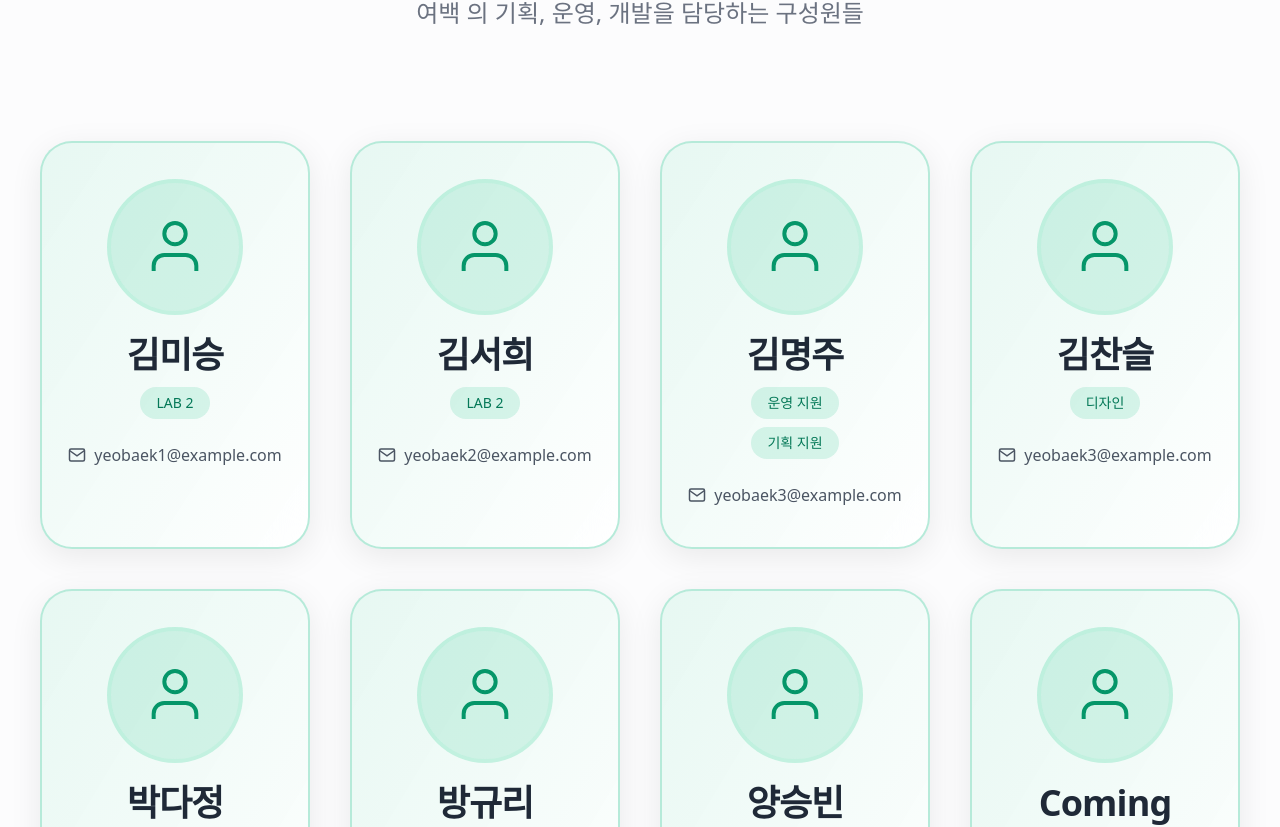
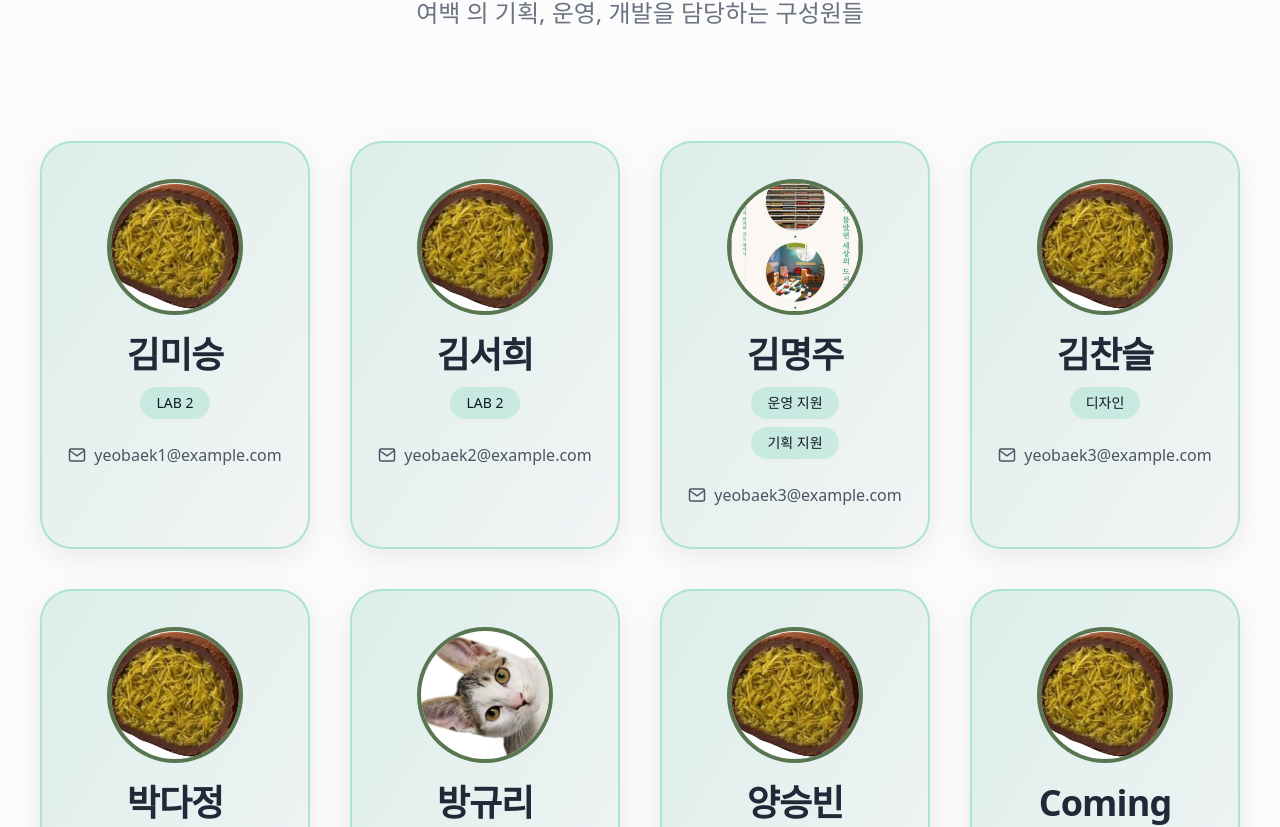
Before and after one commit to gyuriiiiii/Web_page, a React (Vite) app: page /about in a window 1280 px wide. Shown: the part 655-1482 px from the top of the page. Built offline with nearby package versions, Linux system fonts and the light colour scheme.

Commit message:
profile image edit

```diff
--- a/eslint.config.js
+++ b/eslint.config.js
@@ -5,7 +5,7 @@ import reactRefresh from 'eslint-plugin-react-refresh'
 import { defineConfig, globalIgnores } from 'eslint/config'
 
 export default defineConfig([
-  globalIgnores(['dist']),
+  globalIgnores(['dist', 'node_modules', '.venv']),
   {
     files: ['**/*.{js,jsx}'],
     extends: [
--- a/src/components/About.jsx
+++ b/src/components/About.jsx
@@ -7,26 +7,26 @@ const About = () => {
       name: "김미승",
       role: [ "LAB 2"],
       email: "yeobaek1@example.com",
-      image: "/team/member1.jpg"
+      image: "/backend/image/duzzonku.png"
     },
     {
       name: "김서희",
       role: ["LAB 2"],
       email: "yeobaek2@example.com",
-      image: "/team/member2.jpg"
+      image: "/backend/image/duzzonku.png"
     },
     {
       name: "김명주",
       role: ["운영 지원" , "기획 지원"],
       email: "yeobaek3@example.com",
-      image: "/team/member3.jpg"
+      image: "/backend/image/mj_logo.png"
 
     },
     {
       name: "김찬슬",
       role: ["디자인"],
       email: "yeobaek3@example.com",
-      image: "/team/member3.jpg"
+      image: "/backend/image/duzzonku.png"
 
     },
     {
@@ -39,13 +39,13 @@ const About = () => {
       name: "방규리",
       role: ["운영" ,"기획", "LAB 1" , "LAB 3" , "Frontend"],
       email: "yeobaek3@example.com",
-      image: "/team/member3.jpg"
+      image: "/backend/image/yuja.png"
 
     },{
       name: "양승빈",
       role: ["회장" ,"Backend", "운영"],
       email: "yeobaek3@example.com",
-      image: "/team/member3.jpg"
+      image: "/backend/image/duzzonku.png"
 
     },
 
@@ -53,7 +53,7 @@ const About = () => {
       name: "Coming Soon",
       role: ["여백의 신입부원 당신을 기다립니다"],
       email: "많관부 많사부",
-      image: "/team/member4.jpg"
+      image: "/backend/image/duzzonku.png"
     }
   ];
 
@@ -92,17 +92,18 @@ const About = () => {
             {teamMembers.map((member, index) => (
               <div
                 key={index}
-                className="p-8 md:p-10 rounded-[2rem] relative bg-white/80 backdrop-blur-3xl border-2 border-emerald-500/30 shadow-[0_8px_32px_rgba(0,0,0,0.08)] flex flex-col items-center text-center transition-all duration-500 hover:bg-emerald-50/30 hover:shadow-[0_8px_32px_rgba(16,185,129,0.15)] hover:-translate-y-3 hover:border-emerald-500/50 overflow-hidden group"
+                className="p-8 md:p-10 rounded-[2rem] relative bg-gray-100 backdrop-blur-3xl border-2 border-emerald-500/30 shadow-[0_8px_32px_rgba(0,0,0,0.08)] flex flex-col items-center text-center transition-all duration-500 hover:bg-emerald-50/30 hover:shadow-[0_8px_32px_rgba(16,185,129,0.15)] hover:-translate-y-3 hover:border-emerald-500/50 overflow-hidden group"
               >
                 <div className="absolute inset-0 bg-gradient-to-br from-emerald-500/10 to-transparent"></div>
-                <div className="absolute top-0 left-0 right-0 h-1 bg-gradient-to-r from-emerald-400 to-emerald-500 scale-x-0 transition-transform duration-500 group-hover:scale-x-100"></div>
+                <div className="absolute top-0 left-0 right-0 h-1 bg-gradient-to-r from-[#345441] to-emerald-500 scale-x-0 transition-transform duration-500 group-hover:scale-x-100"></div>
 
                 {/* Member Image */}
-                <div className="w-32 h-32 rounded-full overflow-hidden mb-6 bg-emerald-500/15 flex items-center justify-center relative z-10 ring-4 ring-emerald-400/25 transition-all duration-500 group-hover:ring-emerald-500/40 group-hover:scale-105">
-                  <svg width="64" height="64" viewBox="0 0 24 24" fill="none" stroke="currentColor" strokeWidth="1.5" className="text-emerald-600">
-                    <path d="M20 21v-2a4 4 0 0 0-4-4H8a4 4 0 0 0-4 4v2"/>
-                    <circle cx="12" cy="7" r="4"/>
-                  </svg>
+                <div className="w-32 h-32 rounded-full overflow-hidden mb-6 bg-white flex items-center justify-center relative z-10 ring-4 ring-[#587650] transition-all duration-500 group-hover:ring-emerald-500/40 group-hover:scale-105">
+                  <img
+                    src={member.image}
+                    alt={member.name}
+                    className="w-full h-full object-cover"
+                  />
                 </div>
 
                 {/* Member Info */}
@@ -112,7 +113,7 @@ const About = () => {
                   {member.role.map((r, idx) => (
                     <span
                       key={idx}
-                      className="inline-block bg-emerald-500/15 text-emerald-700 px-4 py-1.5 rounded-full text-sm font-medium mx-1 mb-2"
+                      className="inline-block bg-emerald-500/15 text-gray-900 px-4 py-1.5 rounded-full text-sm font-medium mx-1 mb-2"
                     >
                       {r}
                     </span>
--- a/src/components/Lab2.jsx
+++ b/src/components/Lab2.jsx
@@ -1,4 +1,4 @@
-import React, { useState } from 'react';
+import { useState } from 'react';
 import { useNavigate, useParams } from 'react-router-dom';
 
 const LabDetail = () => {
@@ -36,25 +36,12 @@ const LabDetail = () => {
     }
   ];
 
-  // 최신 자료 목록 (예시 데이터)
-  const recentPosts = [
-    { id: 1, category: '전체보기', title: '디지털 아카이빙 가이드', date: '2025-03-15' },
-    { id: 2, category: '해외여행', title: '일본 도쿄 여행기', date: '2025-03-14' },
-    { id: 3, category: '해외여행', title: '중국 베이징 탐방', date: '2025-03-13' },
-    { id: 4, category: '강아지동반 여행', title: '서울 반려견 카페', date: '2025-03-12' },
-    { id: 5, category: '전체보기', title: '메타데이터 관리 노하우', date: '2025-03-11' }
-  ];
-
   const toggleCategory = (categoryName) => {
     setExpandedCategories(prev => ({
       ...prev,
       [categoryName]: !prev[categoryName]
     }));
   };
-
-  const filteredPosts = selectedCategory === '전체보기'
-    ? recentPosts
-    : recentPosts.filter(post => post.category === selectedCategory);
 
   // LAB2 상세 데이터
   const labData = {
@@ -128,7 +115,7 @@ const LabDetail = () => {
       {/* Navigation */}
       <nav className="sticky top-0 z-20 flex justify-between items-center px-4 py-4 md:px-16 bg-emerald-800/40 backdrop-blur-xl border-b border-white/10">
         <div className="flex items-center gap-5 text-white text-xl md:text-2xl font-semibold">
-          <img src="/logo.png" alt="Yeobaek Logo" className="h-8" />
+          <img src="/backend/image/logo.png" alt="Yeobaek Logo" className="h-8" />
           Yeobaek
         </div>
         <button
```
Also changed, not shown: public/backend/image/mj_logo.png (added), public/backend/image/yuja.png (added).
